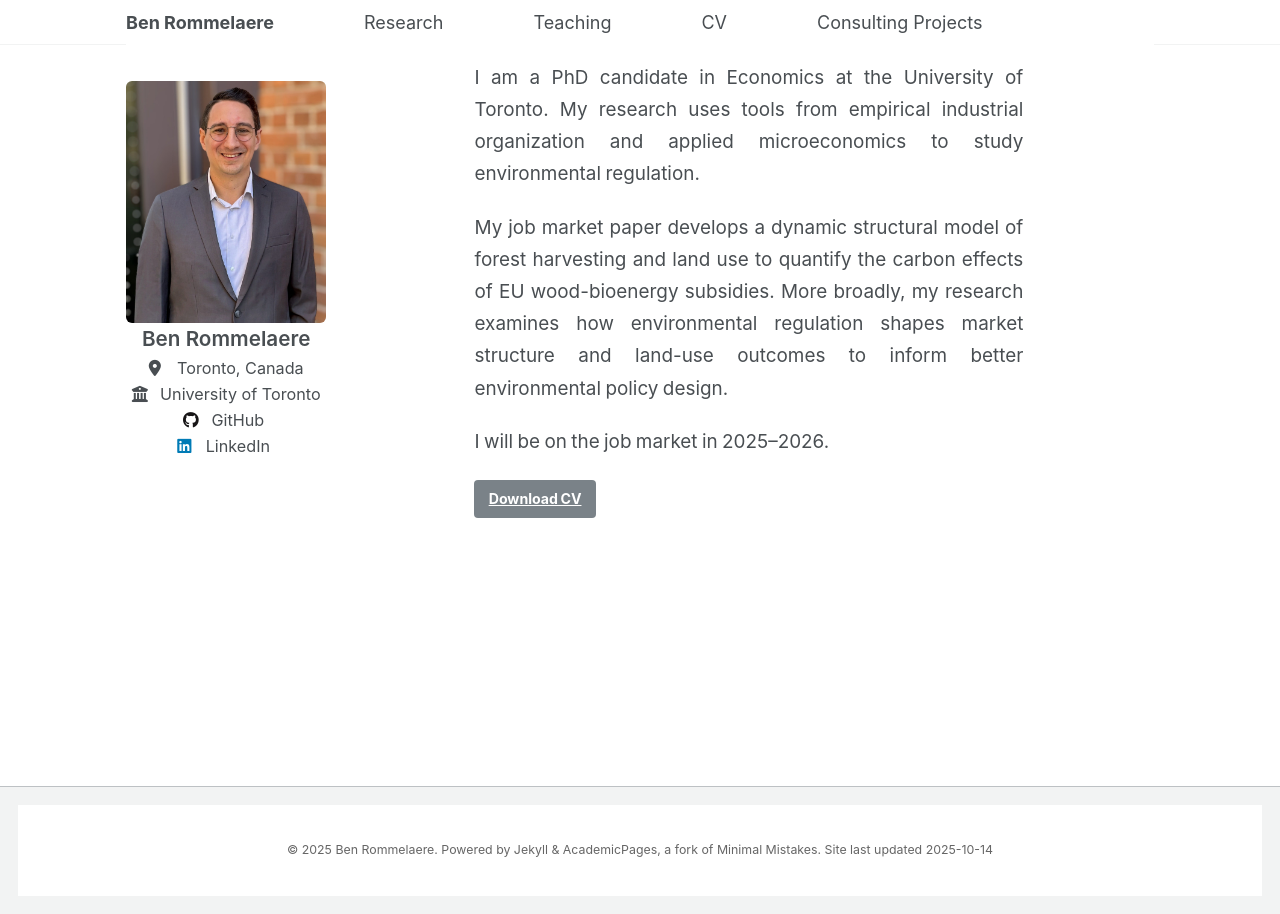
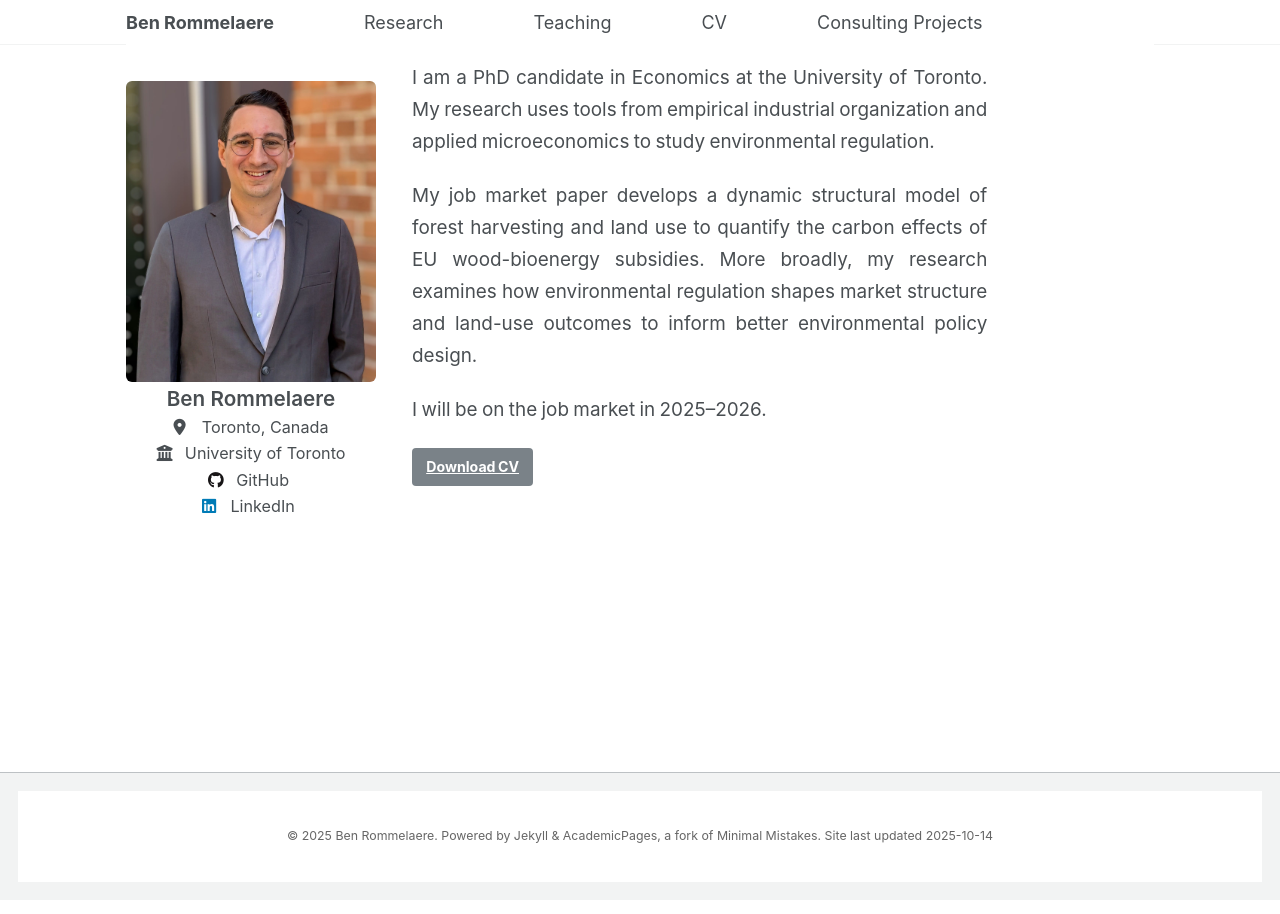
Before and after one commit to brommelaere/brommelaere.github.io, a Jekyll site: the page built from _pages/about.md, in a window 1280 px wide. Built offline with Jekyll 4.4.1, drawn with Linux system fonts in a browser that asks for light colours.

Commit message:
Update _custom.scss

```diff
--- a/_sass/_custom.scss
+++ b/_sass/_custom.scss
@@ -3,7 +3,7 @@
    ========================================================================== */
 
 /* ============================================================
-   NAVIGATION BAR - Align with content and spread items
+   NAVIGATION BAR
    ============================================================ */
 
 .masthead {
@@ -48,28 +48,34 @@
     margin: 0 auto !important;
     padding-left: 2rem !important;
     padding-right: 2rem !important;
+    display: flex !important;
+    gap: 2rem !important; /* THIS CONTROLS THE GAP */
   }
 }
 
 /* ============================================================
-   SIDEBAR - KILL THE MASSIVE GAP
+   SIDEBAR
    ============================================================ */
 
 .sidebar {
   margin-top: 0 !important;
   margin-bottom: 1em !important;
   padding-top: 0 !important;
+  margin-right: 0 !important;
 
   @media screen and (min-width: 64em) {
     padding-top: 0 !important;
     margin-top: 0 !important;
     padding-left: 0 !important;
-    margin-right: 0 !important; /* THIS KILLS THE MASSIVE GAP */
+    margin-right: 0 !important;
+    flex-shrink: 0 !important;
+    width: auto !important;
+    float: none !important;
   }
 }
 
 /* ============================================================
-   AVATAR/IMAGE - 30% BIGGER (390px from 300px)
+   AVATAR/IMAGE
    ============================================================ */
 
 .author__avatar {
@@ -78,33 +84,24 @@
   padding-top: 0 !important;
 
   img {
-    max-width: 390px !important;
+    max-width: 350px !important;
     width: 100% !important;
     border-radius: 6px !important;
     border: none !important;
     padding: 0 !important;
     margin: 0 !important;
     display: block !important;
-
-    @media screen and (min-width: 64em) {
-      max-width: 390px !important;
-    }
   }
 }
 
 /* ============================================================
-   AUTHOR INFO - NO WRAPPING
+   AUTHOR INFO
    ============================================================ */
 
 .author__content {
   text-align: center !important;
   margin-top: 0 !important;
   padding-top: 0 !important;
-
-  @media screen and (min-width: 64em) {
-    text-align: center !important;
-    margin-top: 0 !important;
-  }
 }
 
 .author__name {
@@ -154,18 +151,21 @@
 }
 
 /* ============================================================
-   PAGE CONTENT - JUSTIFIED WITH SMART SPACING (No hyphenation)
+   PAGE CONTENT
    ============================================================ */
 
 .page {
   margin-top: 0 !important;
   padding-top: 0 !important;
+  margin-left: 0 !important;
+  float: none !important;
 
   @media screen and (min-width: 64em) {
     margin-top: 0.15rem !important;
-    margin-left: 1.5rem !important;
+    margin-left: 0 !important;
     padding-top: 0 !important;
-
+    flex-grow: 1 !important;
+    width: auto !important;
   }
 }
 
```
